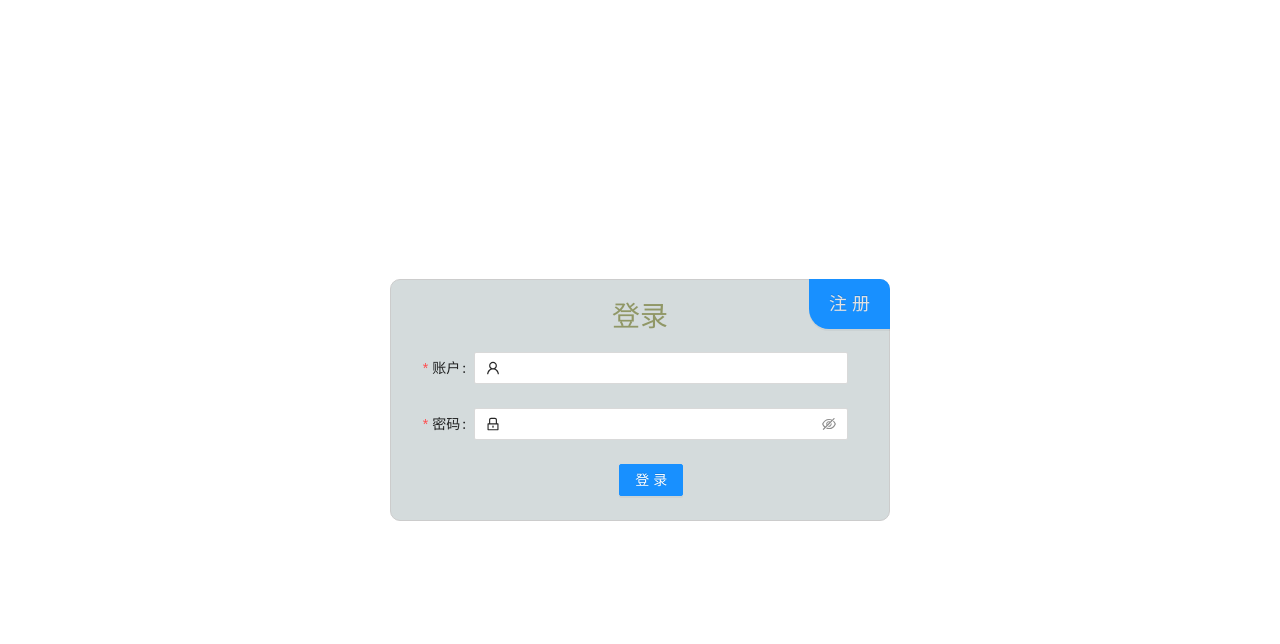
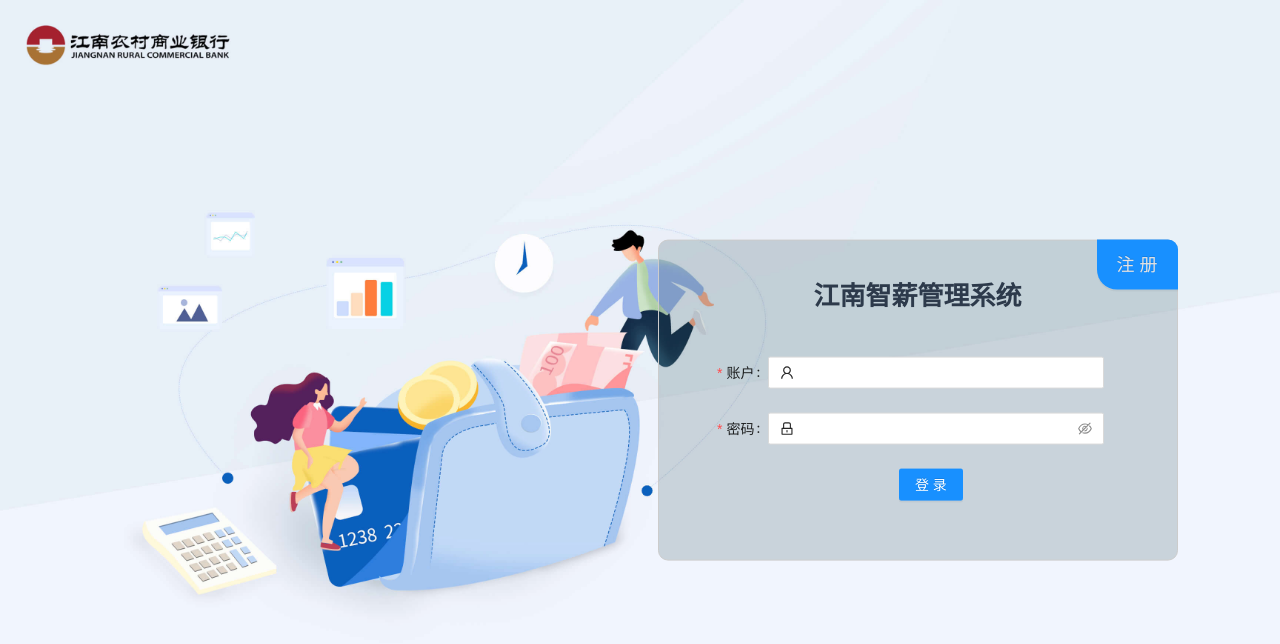
Before and after one commit to Dea9703/first-qzapp, a Vue app: page /login in a window 1280 px wide. Shown: the top 644 px of the page. Built offline with nearby package versions, Linux system fonts and the light colour scheme.

Commit message:
style: 修改登录页ui

```diff
--- a/src/views/register/Index.vue
+++ b/src/views/register/Index.vue
@@ -1,7 +1,7 @@
 <template>
   <div class="register">
     <a-form :model="formState" :label-col="{ span: 4 }" :wrapper-col="{ span: 18 }" autocomplete="off">
-      <h1 class="c-title">{{ register }}</h1>
+      <h1 class="c-title">江南智薪管理系统</h1>
 
       <a-form-item label="账户" name="account" :rules="[{ required: true, message: 'Please input your account!' }]">
         <a-input v-model:value="formState.account">
@@ -87,21 +87,28 @@ export default defineComponent({
 
 <style lang="scss" scoped>
 .register {
-  display: flex;
-  justify-content: center;
-  align-items: center;
+  position: relative;
+  background-image: url('../../assets/images/bg2.8319929a.jpg');
+  background-repeat: no-repeat;
+  background-size: cover;
 
   .ant-form {
-    position: relative;
-    width: 500px;
+    position: absolute;
+    width: 520px;
+    padding: 35px;
+    top: 50%;
+    right: 8%;
+    transform: translateY(-50%);
     background-color: rgba(31, 67, 71, 0.189);
     border: 1px solid #ccc;
     border-radius: 10px;
 
     .c-title {
-      margin-top: 14px;
+      font-size: 26px;
+      color: #2d3a4b;
+      margin: 0px auto 40px auto;
       text-align: center;
-      color: rgb(144, 151, 102);
+      font-weight: 900;
     }
 
     .switch {
```
